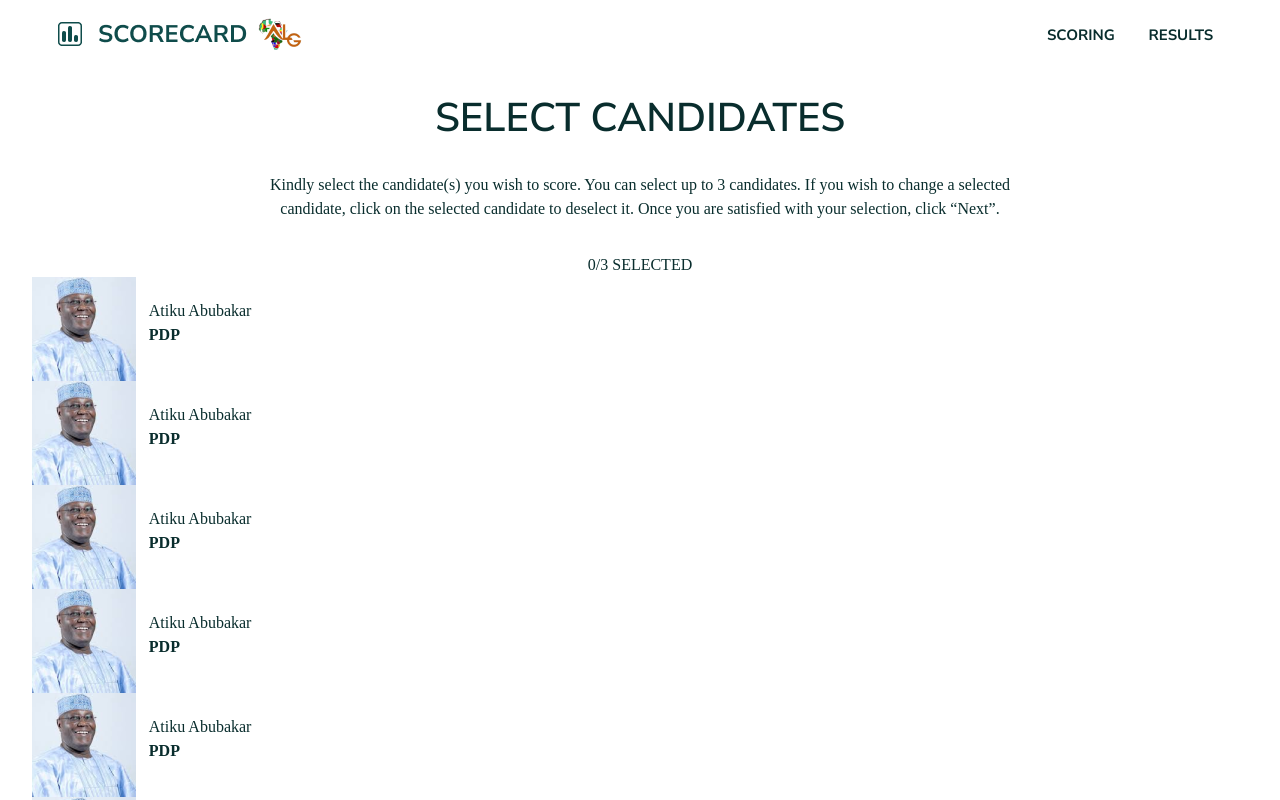
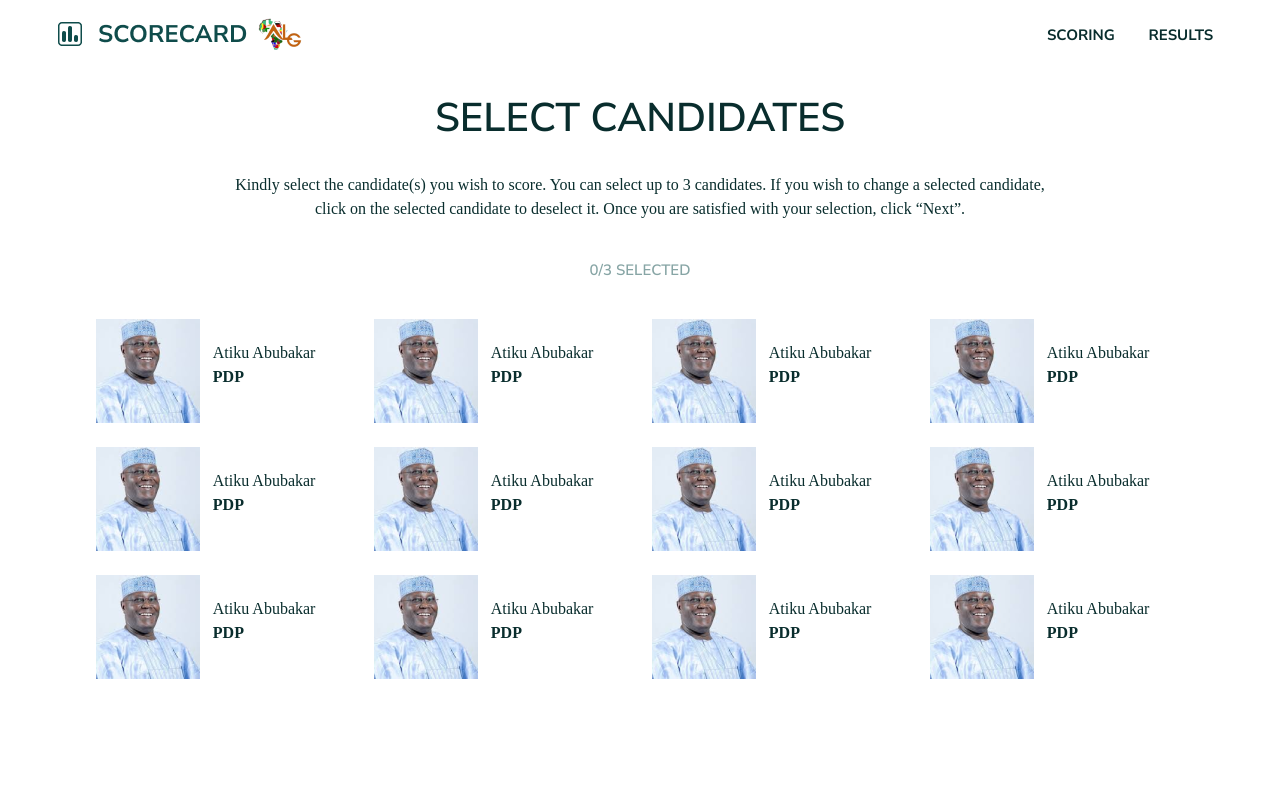
Before and after one commit to NoumanHunzai/scorecardapp, a React (Create React App) app: page /selctcandidate in a window 1280 px wide. Shown: the top 800 px of the page. Built offline with nearby package versions, Linux system fonts and the light colour scheme.

Commit message:
Added Candidate Card Section

```diff
--- a/src/components/candidateCard/index.js
+++ b/src/components/candidateCard/index.js
@@ -1,5 +1,5 @@
 import React from "react";
-import { Box, makeStyles, Typography } from "@material-ui/core";
+import { Box, makeStyles, Typography, Grid } from "@material-ui/core";
 
 const CandidateCard = ({ username, catagory, image }) => {
   const classes = useStyles();
@@ -37,7 +37,7 @@ const useStyles = makeStyles((theme) => ({
     height: "100%",
   },
   rightContainer: {
-    color: theme.palette.primary.main,
+    color: theme.palette.background.primary,
     padding: "1.5em 0.5em 1.5em 0.8em",
   },
   heading: {
--- a/src/pages/SelectCandidate/index.js
+++ b/src/pages/SelectCandidate/index.js
@@ -1,6 +1,6 @@
 import React from "react";
 import Data from "../../components/candidateCard/data";
-import { Box, Typography, makeStyles } from "@material-ui/core";
+import { Box, Typography, makeStyles, Grid } from "@material-ui/core";
 import CandidateCard from "../../components/candidateCard";
 
 const SelectCandidate = () => {
@@ -13,23 +13,31 @@ const SelectCandidate = () => {
         </Typography>
         <Typography variant="h3" align="center" className={classes.desc}>
           Kindly select the candidate(s) you wish to score. You can select up to
-          3 candidates. If you wish to change a selected candidate, click on the
-          selected candidate to deselect it. Once you are satisfied with your
-          selection, click “Next”.
+          3 candidates. If you wish to change a selected candidate,
+          <br />
+          click on the selected candidate to deselect it. Once you are satisfied
+          with your selection, click “Next”.
         </Typography>
-        <Typography variant="h3" align="center" className={classes.desc}>
+        <Typography variant="h2" align="center" className={classes.select}>
           0/3 SELECTED
         </Typography>
       </Box>
+
+      <Box className={classes.cardSection}>
+        <Grid container spacing={3}>
           {Data.map((item) => {
             return (
+              <Grid item xs={6} sm={3}>
                 <CandidateCard
                   username={item.username}
                   image={item.image}
                   catagory={item.catagory}
                 />
+              </Grid>
             );
           })}
+        </Grid>
+      </Box>
     </Box>
   );
 };
@@ -47,6 +55,13 @@ const useStyles = makeStyles((theme) => ({
   desc: {
     fontWeight: 400,
     fontSize: "16px",
-    padding: "2em 13em 0em 13em",
+    padding: "2em",
+  },
+  select: {
+    color: `${theme.palette.text.select} !important`,
+    fontWeight: 600,
+  },
+  cardSection: {
+    padding: "2em 4em",
   },
 }));
--- a/src/theme/palette.js
+++ b/src/theme/palette.js
@@ -23,6 +23,7 @@ const palette = {
   text: {
     primary: "#000000",
     secondary: "#092D2D",
+    select: lc,
   },
   background: {
     default: "linear-gradient(180deg, #ebf0f0 0%, #ffffff 100%);",
```
Lines whose indentation alone changed are shown as unchanged.
